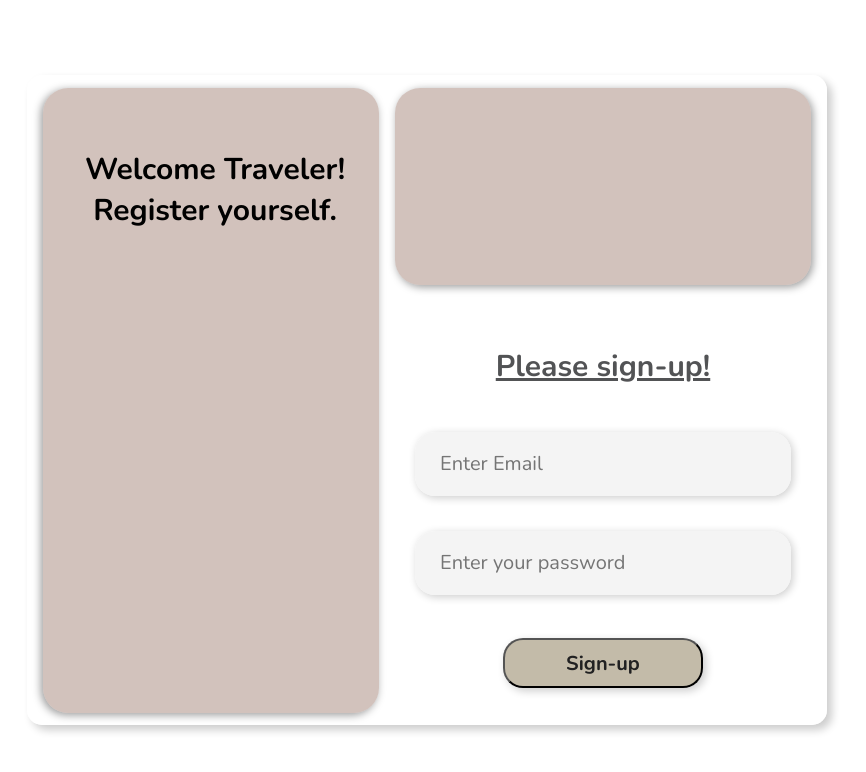
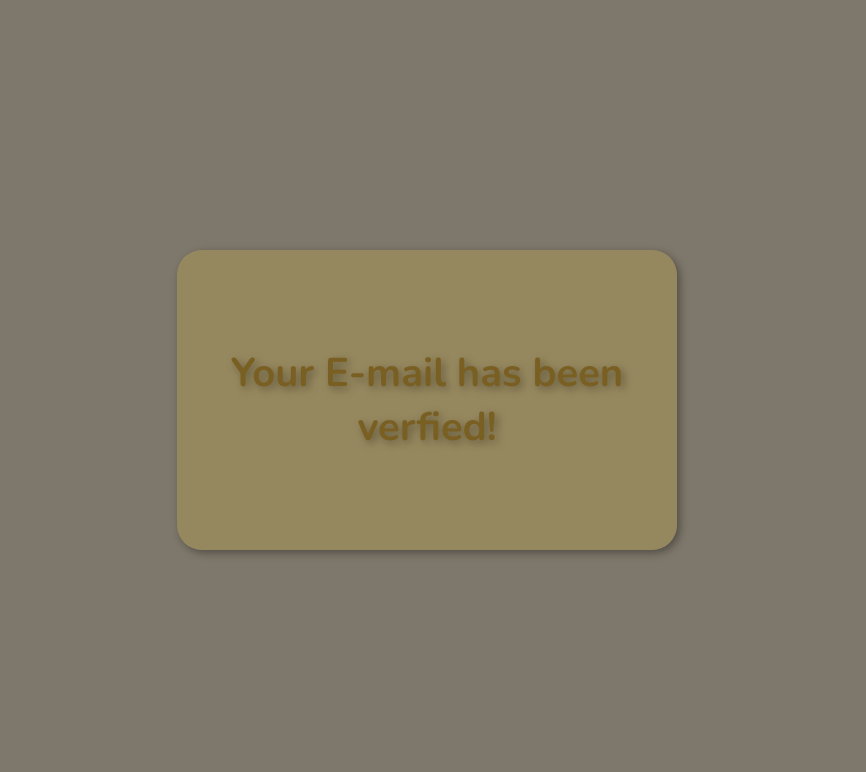
Before and after one commit to arpityadav25/login-page, a plain HTML site: page index.html in a window 1280 px wide. Shown: the whole page, without its empty margins (213-1079 px from the left). Drawn offline with nearby package versions, Linux system fonts and the light colour scheme.

Commit message:
Add files via upload
verfication

```diff
--- a/index.html
+++ b/index.html
@@ -1,31 +1,14 @@
 <!DOCTYPE html>
 <html>
     <head>
-        <title>login-page</title>
         <link rel="stylesheet" href="style.css">
         <link rel="preconnect" href="https://fonts.googleapis.com">
 <link rel="preconnect" href="https://fonts.gstatic.com" crossorigin>
 <link href="https://fonts.googleapis.com/css2?family=Nunito:ital,wght@0,200..1000;1,200..1000&display=swap" rel="stylesheet">
-    </head>
+    <title>verification-page</title></head>
     <body>
-        <div class="container-box">
-            <div class="login-page">
-                <div class="login-grid">
-                    <div class="box1">
-                        <p id="message">Welcome Traveler! Register yourself.
-                        </p>
-                    </div>
-                    <div class="box2"></div>
-                    <div class="signup-field">
-                        <p class="welcome-message">Please sign-up!</p>
-                    <input class="signin" type="text" placeholder="Enter Email">
-                    <input class="password" type="password" placeholder="Enter your password">
-                    <div class="register">
-                        <button type="submit">Sign-up</button>
-                    </div>
-                    </div>
-            </div>
-        </div>
-        <script src="script.js"></script>
+        <div class="container">
+        <div class="verified">Your E-mail has been verfied!</div>
+    </div>
     </body>
 </html>
--- a/style.css
+++ b/style.css
@@ -4,144 +4,25 @@
     font-family: 'Nunito', sans-serif;
     box-sizing: border-box;
 }
-.container-box {
+.container {
+    display: flex;
+    justify-content: center;
+    background-color: rgb(126, 119, 107);
+    align-items: center;
+    height: 100vh;
+}
+.verified {
     display: flex;
     justify-content: center;
     align-items: center;
-    height: 100vh;
-    width: auto;
-    background-image: url(images/idk.jpg);
-    background-repeat: no-repeat;
-    background-size: cover;
+    background: rgba(170, 150, 85, 0.562);
+    box-shadow: 3px 3px 8px rgba(0, 0, 0, 0.349);
+    width: 500px;
+    height: 300px;
+    border-radius: 25px;
+    font-size: 40px;
+    text-align: center;
+    font-weight: bold;
+    text-shadow: 3px 3px 8px rgba(0, 0, 0, 0.349);;
+    color: rgb(122, 95, 35);
 }
-.login-page {
-    display: flex;
-    justify-content: center;
-    align-items: center;
-    width: 50em;
-    height: 650px;
-    background-color: rgba(255, 255, 255, 0.671);
-    border-radius: 15px;
-    outline: none;
-    backdrop-filter: blur(8px);
-     border: 1px solid rgba(255, 255, 255, 0.3);
-     box-shadow:5px 5px 8px rgba(0, 0, 0, 0.2) ;
-
-}
-.login-grid {
-    display: grid;
-    gap: 1rem;
-    grid-template-columns: 1fr 2fr;
-    grid-template-rows: 1fr 2fr;
-    width: 48em;
-    height: 625px;
-
-}
-.box1 {
-    display: flex;
-    justify-content: center;
-    align-items: center;
-    backdrop-filter: blur(8px);
-    background: rgba(139, 97, 81, 0.384);
-    width: 21em;
-    grid-row: 1/span 3;
-    font-weight: bold;
-    border-radius: 25px;
-    background-image: url(images/box1.jpg);
-    background-size: cover;
-    box-shadow: -2px 2px 8px rgba(0, 0, 0, 0.4);
-}
-.box1:hover {
-    box-shadow: -2px 2px 8px rgba(0, 0, 0, 0.7);
-    transition: 0.4s;
-}
-#message {
-    text-align: center;
-    margin-bottom: 14em;
-    margin-left: 8px;
-    font-weight: bold;
-    font-size: 30px;
-}
-.box2 {
-    backdrop-filter: blur(8px);
-    background: rgba(139, 97, 81, 0.384);
-    background-image: url(images/idk.jpg);
-    background-size: cover;
-    border-radius:25px;
-    box-shadow: 2px 2px 8px rgba(0, 0, 0, 0.4);
-
-}
-.box2:hover {
-    box-shadow: 2px 2px 8px rgba(0, 0, 0, 0.7);
-    transition: 0.4s;
-}
-.signup-field {
-    display: grid;
-    grid-template-rows: repeat(4, 1fr);
-    padding-top: 2rem;
-    padding-left: 20px;
-    padding-right: 20px;
-    gap: 2rem;
-}
-.welcome-message {
-    display: flex;
-    justify-content: center;
-    align-items: center;
-    font-weight: bold;
-    background: rgba(255, 255, 255, 0.151);
-    color: rgb(82, 83, 85);
-    border-radius: 20px;
-    font-size: 30px;
-    text-decoration: underline;
-}
-.signin, .password {
-    border-radius: 20px;
-    border: none;
-    outline: none;
-    height: 4rem;
-    padding-left: 25px;
-    padding-right: 20px;
-    font-size: 20px;
-    background: rgba(241, 241, 240, 0.74);
-    color: rgb(61, 61, 58);
-    box-shadow: 2px 2px 8px rgba(0, 0, 0, 0.2);
-    overflow: hidden;
-    white-space: nowrap;
-    cursor: pointer;
-
-}
-.signin:hover, .password:hover {
-    background: rgba(211, 211, 205, 0.74);
-    box-shadow: 2px 2px 8px rgba(0, 0, 0, 0.5);
-    transition: 0.3s;
-}
-.signin:hover, .password:hover {
-    background: rgba(211, 211, 205, 0.74);
-    box-shadow: 2px 2px 8px rgba(0, 0, 0, 0.5);
-    transition: 0.3s;
-}
-
-.register {
-    display: flex;
-    justify-content: center;
-    align-items: center;
-}
-button {
-    font-weight: bold;
-    width: 200px;
-    height: 50px;
-    background: rgba(180, 170, 148, 0.801);
-    box-shadow: 3px 3px 8px rgba(0, 0, 0, 0.2);
-    color: rgb(33, 33, 34);
-    border-radius: 20px;
-    font-size: 20px;
-}
-button:hover {
-    background: rgba(223, 211, 187, 0.801);
-    box-shadow: 2px 2px 8px rgba(0, 0, 0, 0.5);
-    transition: 0.2s;
-}
-button:active {
-    background: rgba(180, 170, 148, 0.801);
-    transition: 0.2s;
-}
```
